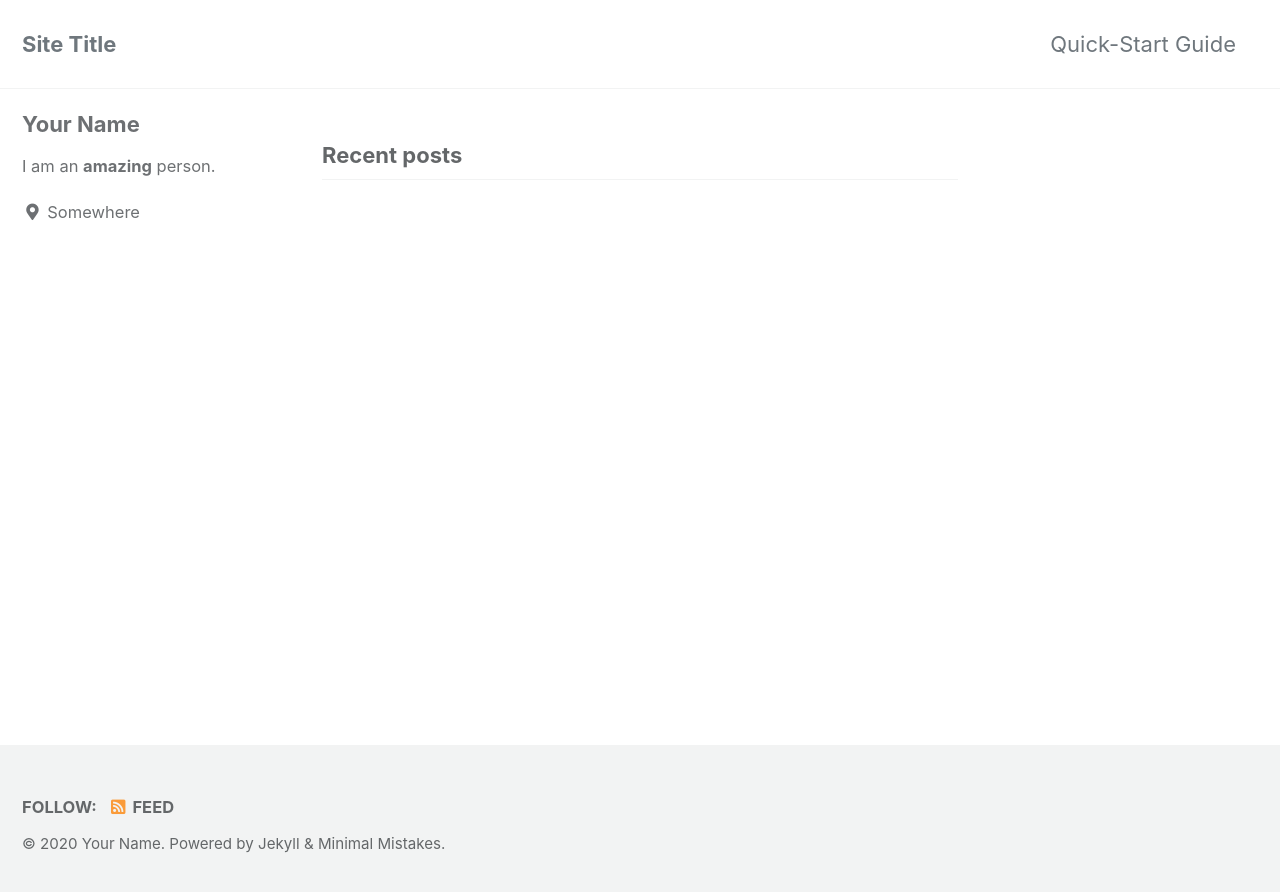
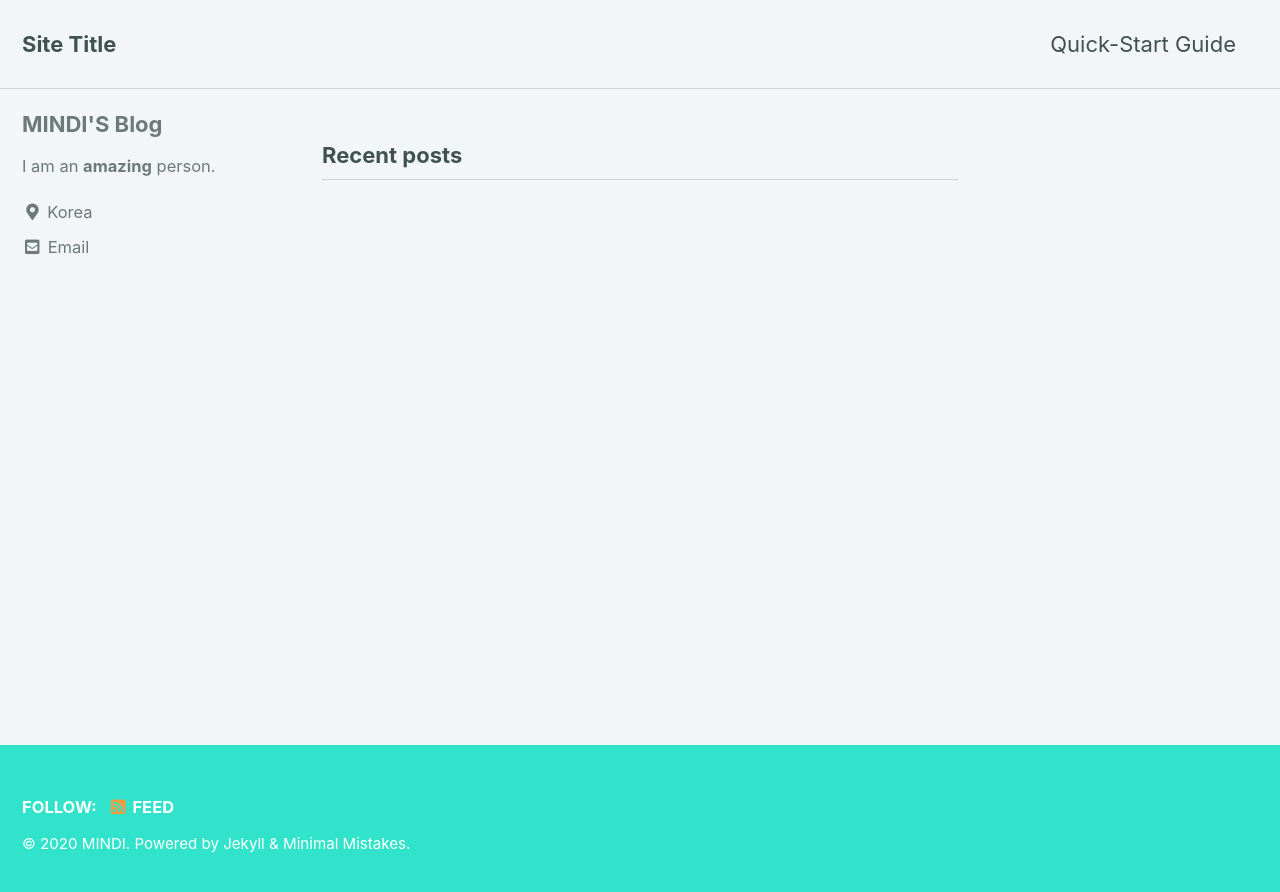
Before and after one commit to manju-minji/manju-minji.github.io, a Jekyll site: the page built from index.html, in a window 1280 px wide. Shown: the top 892 px of the page. Built offline with Jekyll 4.4.1, drawn with Linux system fonts in a browser that asks for light colours; cached includes are drawn as plain includes; the list of posts is cut into pages by our own code.

```diff
--- a/_config.yml
+++ b/_config.yml
@@ -10,20 +10,22 @@
 # Review documentation to determine if you should use `theme` or `remote_theme`
 # https://mmistakes.github.io/minimal-mistakes/docs/quick-start-guide/#installing-the-theme
 
-# theme                  : "minimal-mistakes-jekyll"
+theme                  : "minimal-mistakes-jekyll"
 # remote_theme           : "mmistakes/minimal-mistakes"
-minimal_mistakes_skin    : "default" # "air", "aqua", "contrast", "dark", "dirt", "neon", "mint", "plum", "sunrise"
+minimal_mistakes_skin    : "mint" # "air", "aqua", "contrast", "dark", "dirt", "neon", "mint", "plum", "sunrise"
 
 # Site Settings
 locale                   : "en-US"
 title                    : "Site Title"
 title_separator          : "-"
 subtitle                 : # site tagline that appears below site title in masthead
-name                     : "Your Name"
+name                     : "MINDI"
 description              : "An amazing website."
-url                      : # the base hostname & protocol for your site e.g. "https://mmistakes.github.io"
+url                      : "https://manju-minji.github.io/"
+# the base hostname & protocol for your site e.g. "https://mmistakes.github.io"
 baseurl                  : # the subpath of your site, e.g. "/blog"
-repository               : # GitHub username/repo-name e.g. "mmistakes/minimal-mistakes"
+# GitHub username/repo-name e.g. "mmistakes/minimal-mistakes"
+repository               : "https://github.com/manju-minji/manju-minji.github.io"
 teaser                   : # path of fallback teaser image, e.g. "/assets/images/500x300.png"
 logo                     : # path of logo image to display in the masthead, e.g. "/assets/images/88x88.png"
 masthead_title           : # overrides the website title displayed in the masthead, use " " for no title
@@ -32,7 +34,8 @@ words_per_minute         : 200
 comments:
   provider               : # false (default), "disqus", "discourse", "facebook", "staticman", "staticman_v2", "utterances", "custom"
   disqus:
-    shortname            : # https://help.disqus.com/customer/portal/articles/466208-what-s-a-shortname-
+    shortname            : "https-manju-minji-github-io"
+    # https://help.disqus.com/customer/portal/articles/466208-what-s-a-shortname-
   discourse:
     server               : # https://meta.discourse.org/t/embedding-discourse-comments-via-javascript/31963 , e.g.: meta.discourse.org
   facebook:
@@ -93,15 +96,15 @@ analytics:
 
 # Site Author
 author:
-  name             : "Your Name"
+  name             : "MINDI'S Blog"
   avatar           : # path of avatar image, e.g. "/assets/images/bio-photo.jpg"
   bio              : "I am an **amazing** person."
-  location         : "Somewhere"
+  location         : "Korea"
   email            :
   links:
     - label: "Email"
       icon: "fas fa-fw fa-envelope-square"
-      # url: "mailto:your.name@email.com"
+      url: "0923alswl@gmail.com"
     - label: "Website"
       icon: "fas fa-fw fa-link"
       # url: "https://your-website.com"
```
Also changed, not shown: Gemfile.lock (added), 17 other files.
